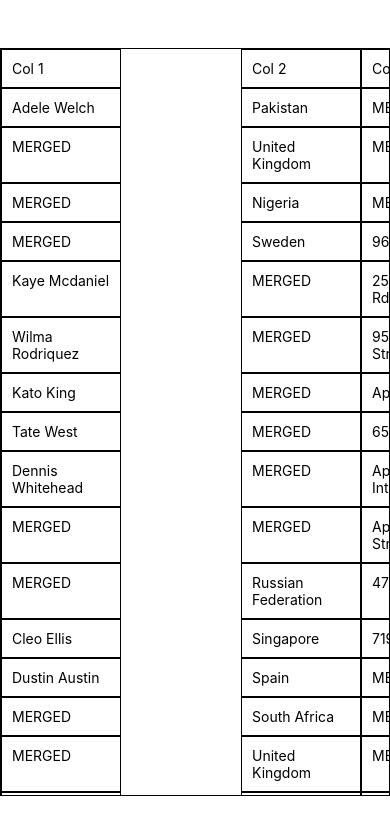
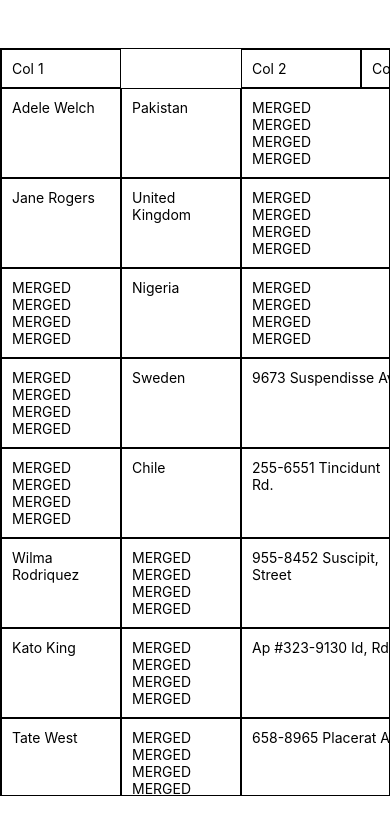
Before and after one commit to DrewIndeed/react-native-projects, a React Native app in the folder freezable-table/: screen / in a window 390 px wide. Shown: the top 834 px of the page. Built offline with nearby package versions, Linux system fonts and the light colour scheme.

Commit message:
Revert "133: func: MERGE CELLS 2: detect if a (freezed) header cell is a target for merging"
This reverts commit cfeee791eaea07564c58563168c1ef1120a2b4ac.

```diff
--- a/freezable-table/App.tsx
+++ b/freezable-table/App.tsx
@@ -28,7 +28,7 @@ export default function App() {
             width: 175,
             header: 'Col 3',
             key: 'address',
-            mergeRequests: [[1, 3]],
+            mergeRequests: [[0, 2]],
           },
           {
             width: 175,
@@ -43,7 +43,7 @@ export default function App() {
           value
         }
         freezeColNum={1}
-        freezeRowNum={12}
+        // freezeRowNum={4}
         mainContainerStyles={{
           marginVertical: 48,
           borderWidth: 1,
--- a/freezable-table/components/Core.tsx
+++ b/freezable-table/components/Core.tsx
@@ -24,9 +24,7 @@ const Core = ({
   freezeColNum,
   mainContainerStyles,
 }: any) => {
-
   console.log(headerRowDataFrame);
-
   const headerRowComponentsArr = (keyType: string, hidden: boolean) =>
     headerRowDataFrame.map((headerRowArr: string[], rowOrder: number) => (
       <Row
--- a/freezable-table/components/FreezableTable.tsx
+++ b/freezable-table/components/FreezableTable.tsx
@@ -38,11 +38,11 @@ export default function FreezableTable(props: FreezableTableProps) {
   const columnKeys: string[] = [];
   columns.forEach((col) => columnKeys.push(col.key));
 
-  // ! extract all merge requests from columns
-  const allMergeRequests: { [key: string]: MergeRequest[] | undefined } = {};
+  // ! extract all keys from columns
+  const mergeRequests: { [key: string]: MergeRequest[] | undefined } = {};
   columns.forEach((col) => {
-    if (col['mergeRequests'])
-      allMergeRequests[col.key] = col['mergeRequests'].map((rq) =>
+    if (col.hasOwnProperty('mergeRequests') && mergeRequests)
+      mergeRequests[col.key] = col.mergeRequests?.map((rq) =>
         _.range(rq[0], rq[1] + 1)
       );
   });
@@ -102,26 +102,13 @@ export default function FreezableTable(props: FreezableTableProps) {
   ];
 
   // ** adjust header row dataframe rendering based on freezeRowNum
-  // console.log('Right above header frame:', allMergeRequests);
-  // ! if freezeRowCol is specified and headerRowDataFrame is still of length of data and smaller
-  // ! why: prevent it from freezing above data length
-  if (freezeRowNum && headerRowDataFrame.length < data.length) {
-    // ** loop iteration = freezeRowNum - 1 -> to exclude the header row
-    for (let i = 1; i < freezeRowNum; i++) {
-      // ** slice received data item according to columnKeys length -> to prevent render spare col
-      const extraHeaderData: any = sliceDataObj(
-        data[headerRowDataFrame.length - 1],
-        columnKeys
+  if (freezeRowNum && headerRowDataFrame.length <= data.length - 1) {
+    for (let i = 0; i < freezeRowNum - 1; i++) {
+      const extraHeaderData: string[] = Object.values(
+        sliceDataObj(data[headerRowDataFrame.length - 1], columnKeys)
       );
 
-      // ** detect if a (freezed) header cell is a target for merging
-      const finalHeaderData = Object.keys(extraHeaderData).map((key) => {
-        if (allMergeRequests[key]?.flat(Infinity).includes(i)) return 'MERGED';
-        return extraHeaderData[key];
-      });
-
-      // ** append into headerRowDataFrame
-      headerRowDataFrame.push([...finalHeaderData]);
+      headerRowDataFrame.push([...extraHeaderData]);
     }
   }
 
@@ -150,7 +137,7 @@ export default function FreezableTable(props: FreezableTableProps) {
       headerRowDataFrame={headerRowDataFrame}
       accWidth={accWidth}
       columnKeys={columnKeys}
-      mergeRequests={allMergeRequests}
+      mergeRequests={mergeRequests}
       caseResult={caseResult}
       {...props}
     />
--- a/freezable-table/components/Row.tsx
+++ b/freezable-table/components/Row.tsx
@@ -71,7 +71,7 @@ const Row = ({
               if (mergeRequests.hasOwnProperty(key)) {
                 for (let i = 0; i < mergeRequests[key].length; i++) {
                   if (mergeRequests[key][i].includes(rowOrder)) {
-                    return 'MERGED';
+                    return 'MERGED\nMERGED\nMERGED\nMERGED';
                   }
                 }
               }
```
